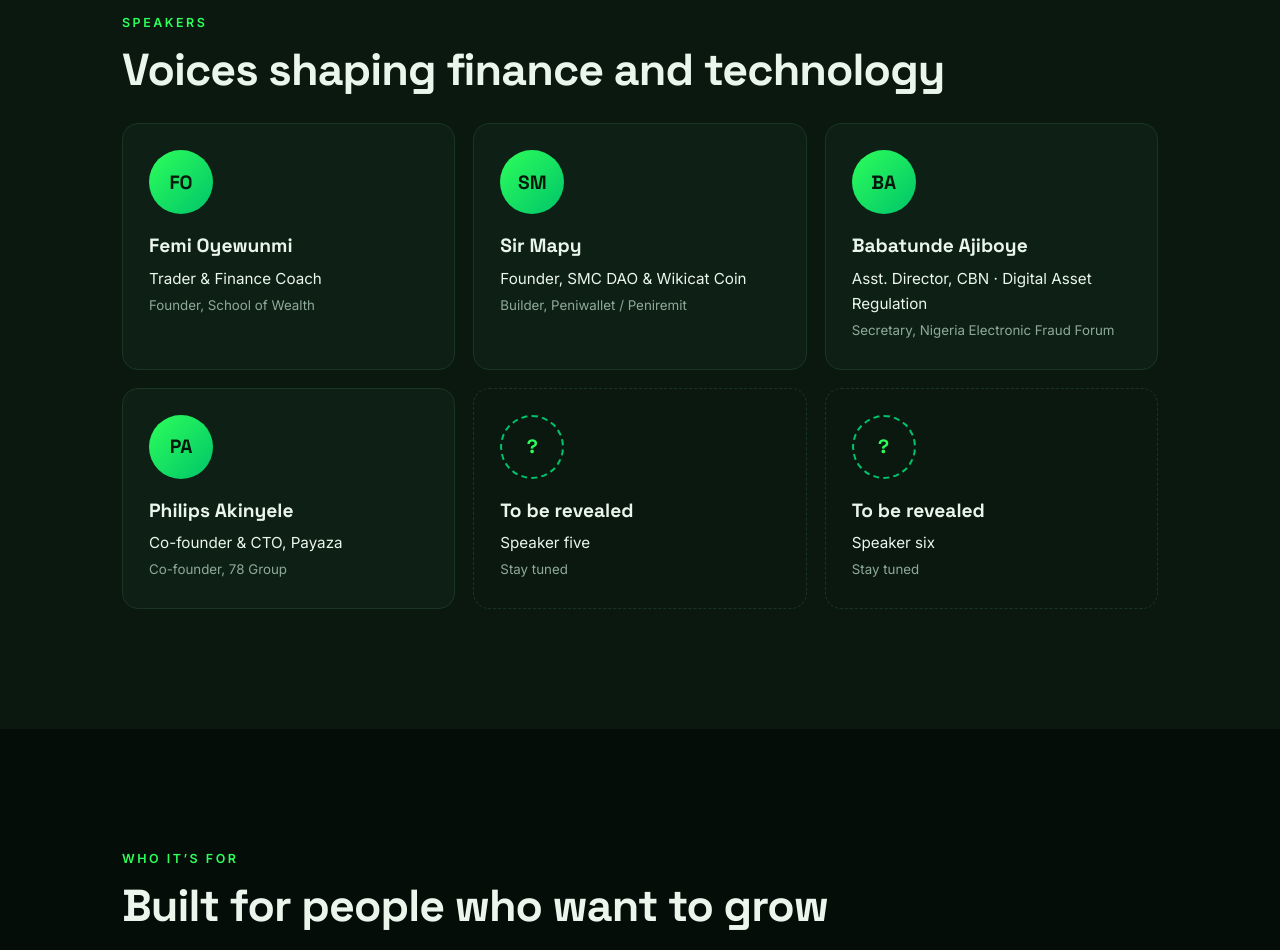
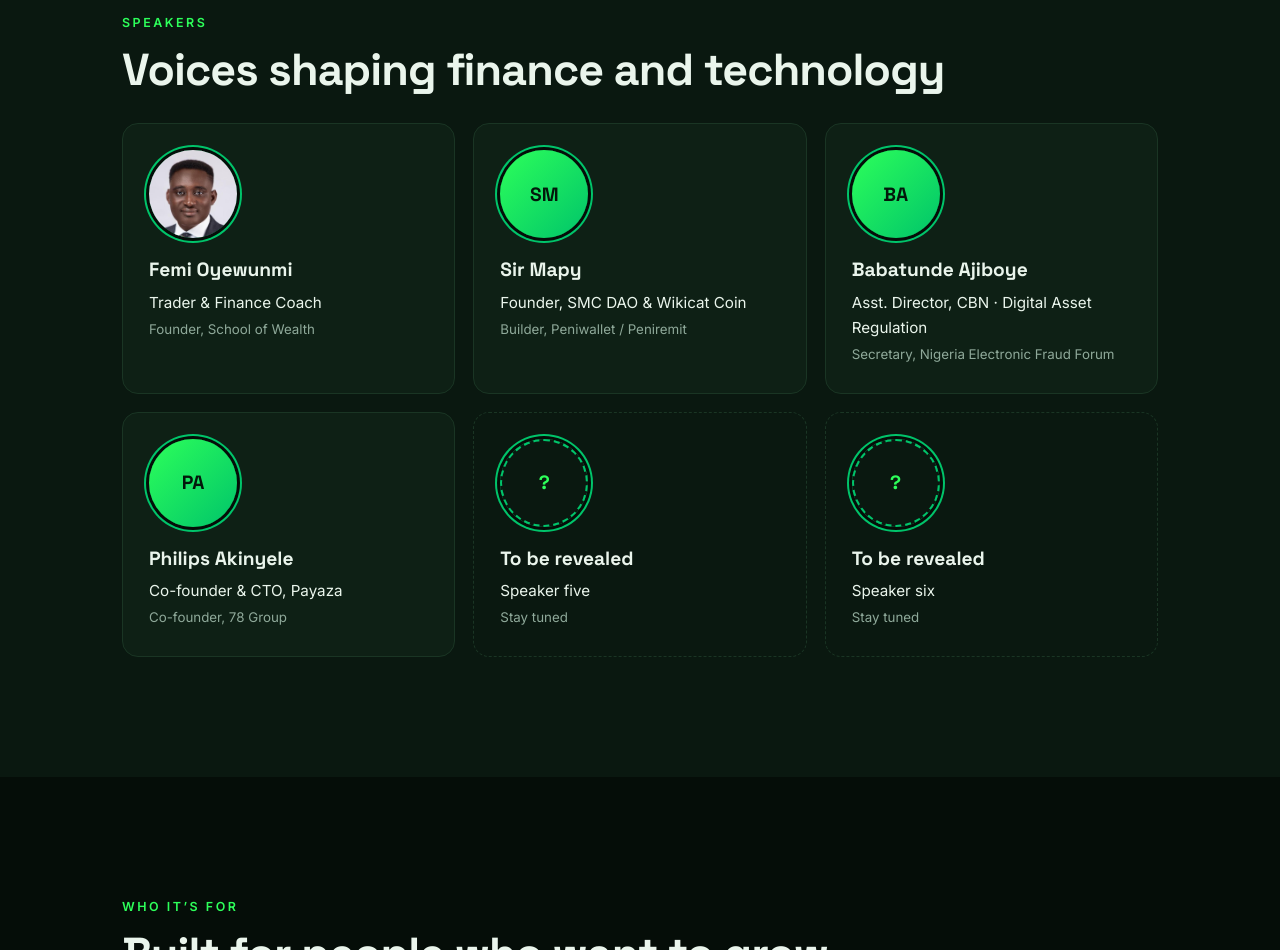
Before and after one commit to amos-23/candlestick, a plain HTML site: page index.html in a window 1280 px wide. Shown: the part 1520-2470 px from the top of the page. Drawn offline with Linux system fonts and the light colour scheme.

Commit message:
Add Femi Oyewunmi speaker photo; enlarge speaker avatars
Co-Authored-By: Claude Opus 5.5 <noreply@anthropic.com>
Claude-Session: https://claude.ai/code/session_01RsE2JFyzXLLWN1SWZWunp5

```diff
--- a/index.html
+++ b/index.html
@@ -75,7 +75,7 @@
     <p class="kicker reveal">Speakers</p>
     <h2 class="reveal">Voices shaping finance and technology</h2>
     <div class="grid">
-      <article class="card reveal"><div class="av">FO</div><h3>Femi Oyewunmi</h3><p>Trader &amp; Finance Coach</p><small>Founder, School of Wealth</small></article>
+      <article class="card reveal"><img class="av" src="/images/speakers/femi-oyewunmi.jpg" alt="Femi Oyewunmi" width="88" height="88" loading="lazy"><h3>Femi Oyewunmi</h3><p>Trader &amp; Finance Coach</p><small>Founder, School of Wealth</small></article>
       <article class="card reveal"><div class="av">SM</div><h3>Sir Mapy</h3><p>Founder, SMC DAO &amp; Wikicat Coin</p><small>Builder, Peniwallet / Peniremit</small></article>
       <article class="card reveal"><div class="av">BA</div><h3>Babatunde Ajiboye</h3><p>Asst. Director, CBN &middot; Digital Asset Regulation</p><small>Secretary, Nigeria Electronic Fraud Forum</small></article>
       <article class="card reveal"><div class="av">PA</div><h3>Philips Akinyele</h3><p>Co-founder &amp; CTO, Payaza</p><small>Co-founder, 78 Group</small></article>
--- a/style.css
+++ b/style.css
@@ -54,7 +54,7 @@ p{color:var(--mut)}
 .grid.four{grid-template-columns:repeat(auto-fit,minmax(220px,1fr))}
 .card,.tile{background:var(--card);border:1px solid var(--line);border-radius:var(--r);padding:26px;transition:transform .25s,border-color .25s}
 .card:hover,.tile:hover{transform:translateY(-4px);border-color:var(--g2)}
-.av{width:64px;height:64px;border-radius:50%;display:grid;place-items:center;font:700 1.2rem 'Space Grotesk';color:#03180b;background:linear-gradient(135deg,var(--g),var(--g2));margin-bottom:16px}
+.av{width:88px;height:88px;box-shadow:0 0 0 3px var(--bg),0 0 0 5px var(--g2);border-radius:50%;object-fit:cover;display:grid;place-items:center;font:700 1.2rem 'Space Grotesk';color:#03180b;background:linear-gradient(135deg,var(--g),var(--g2));margin-bottom:16px}
 .card h3,.tile h3{margin:0 0 4px;font-size:1.2rem}.card p{margin:0;color:var(--fg);font-size:.95rem}.card small{color:var(--mut)}
 .tba{border-style:dashed;background:transparent}.tba .av{background:transparent;border:2px dashed var(--g2);color:var(--g)}
 .tile span{font-size:1.8rem}.tile p{margin:6px 0 0;font-size:.95rem}
```
Also changed, not shown: images/speakers/femi-oyewunmi.jpg (added).
